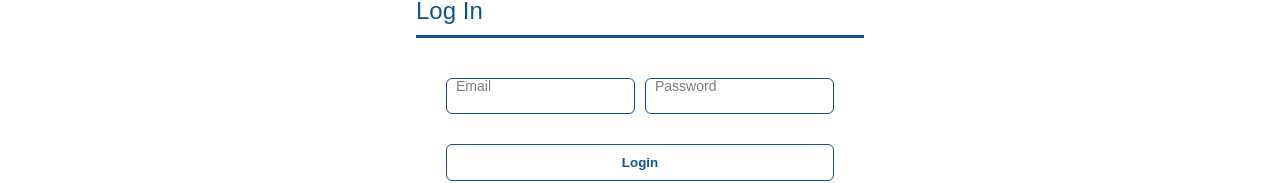
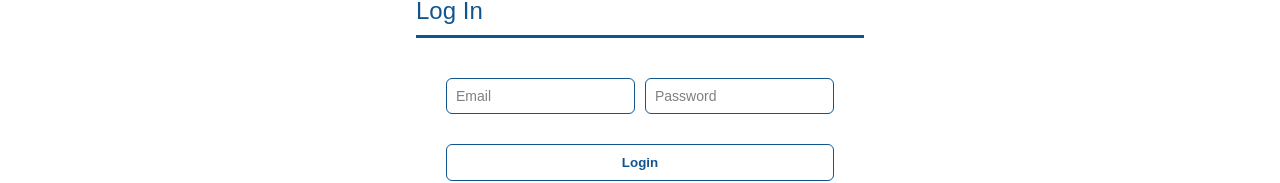
Before and after one commit to adamFernandez/full-stack-motorola, a Nuxt app in the folder frontend/: page /login in a window 1280 px wide. Shown: the part 133-316 px from the top of the page. Built offline with nearby package versions, Linux system fonts and the light colour scheme.

Commit message:
Fix field labels

```diff
--- a/frontend/assets/scss/elements/_field.scss
+++ b/frontend/assets/scss/elements/_field.scss
@@ -50,8 +50,7 @@
 .field__error {
   pointer-events: none;
   @include mixins.transition;
-  @include mixins.absolute;
-  @include mixins.flex($justify: flex-start);
+  @include mixins.absolute($top: 55%);
   padding: 0 var(--gutter);
   height: var(--h-input);
   font-family: var(--sans);
```
